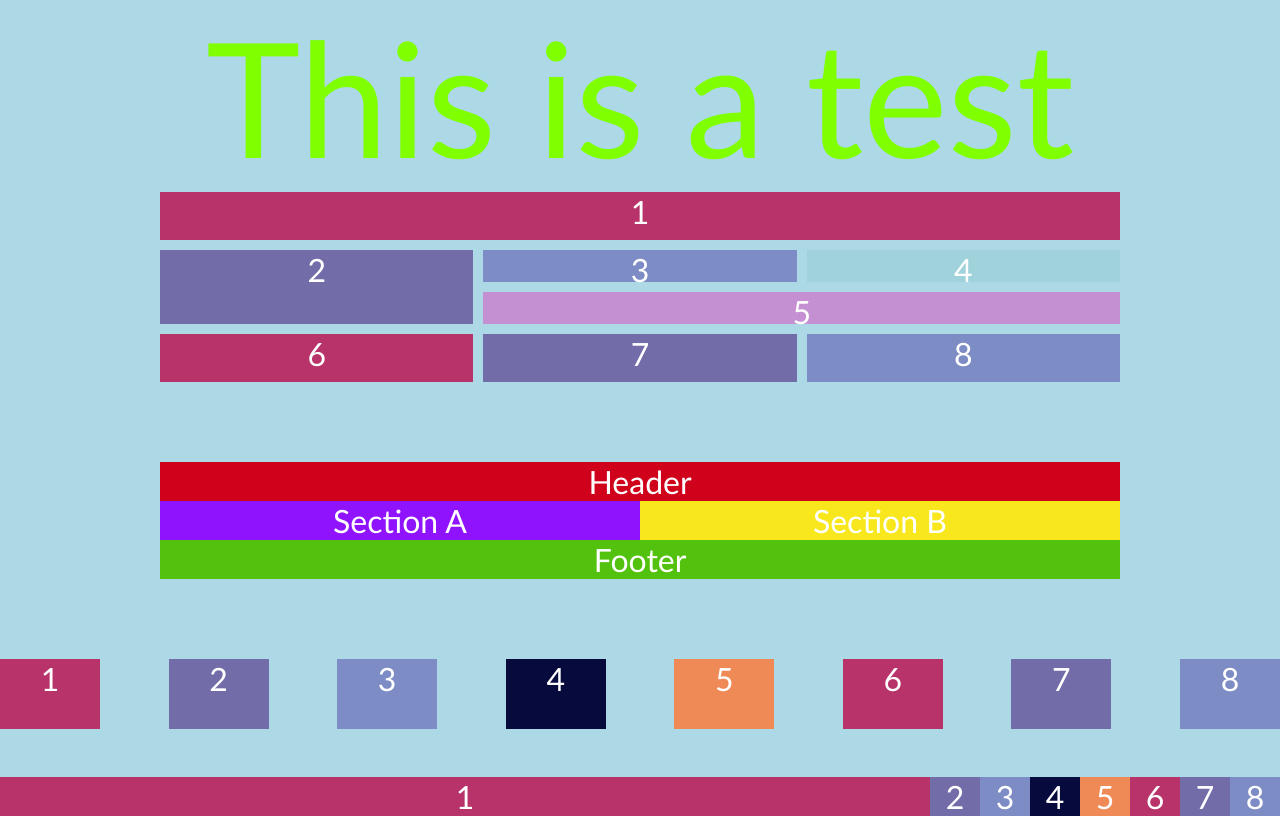
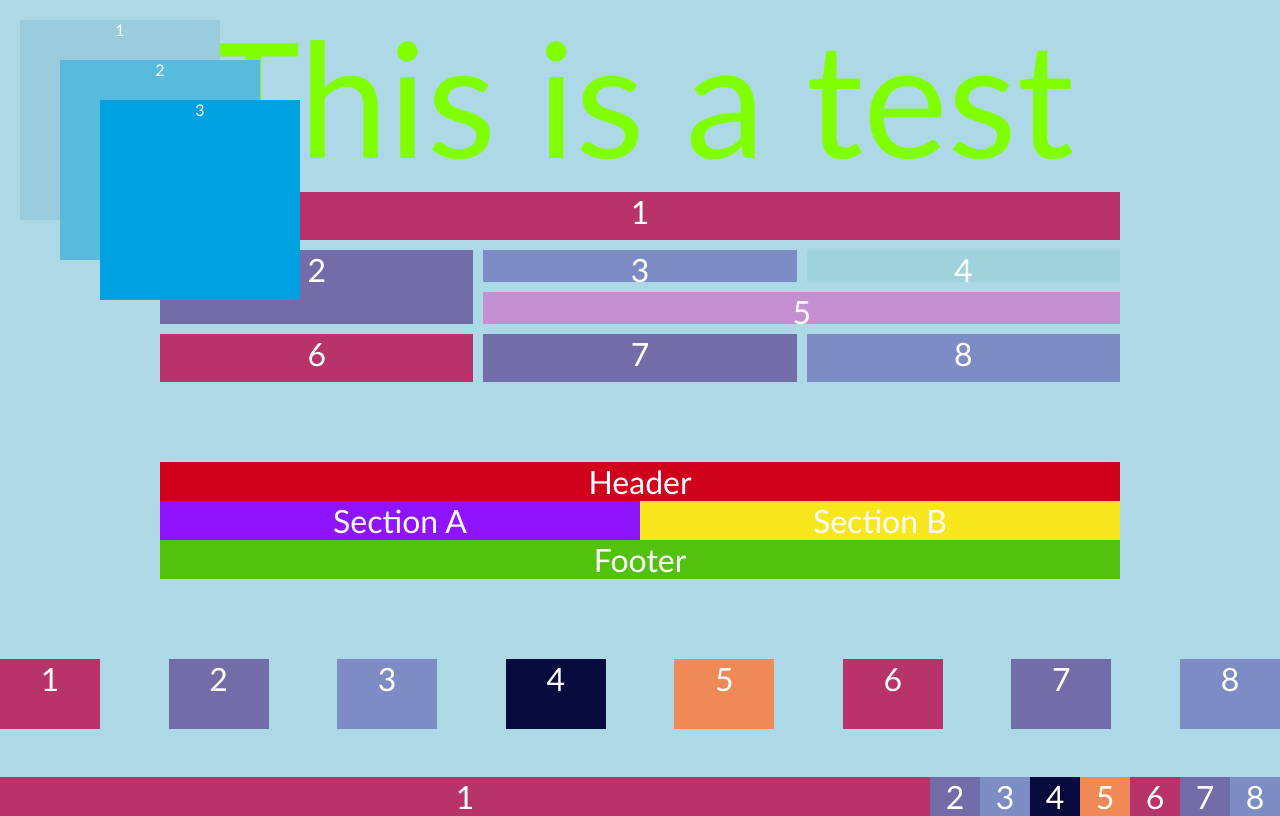
Before and after one commit to Peter-Adjao/Hands-On-project, a plain HTML site: page index.html in a window 1280 px wide. Drawn offline with Linux system fonts and the light colour scheme.

Commit message:
feat: Implement absolute positioning to position cards

```diff
--- a/css/styles.css
+++ b/css/styles.css
@@ -182,3 +182,32 @@ section#b {
 .container3 div:nth-child(5){
    background-color: #EF8956;
 }
+
+/*Legacy way*/
+
+#card1, #card2, #card3 {
+    width: 200px;
+    height: 200px;
+    text-align: center;
+}
+
+#card1 {
+    position: absolute;
+    top: 20px;
+    left: 20px;
+    background-color: #9bccdd;
+}
+
+#card2 {
+    position: absolute;
+    top: 60px;
+    left: 60px;
+    background-color: #58badd;
+}
+
+#card3 {
+    position: absolute;
+    top: 100px;
+    left: 100px;
+    background-color: #00a1e0;
+}
--- a/index.html
+++ b/index.html
@@ -47,6 +47,11 @@
         <div class="item3">7</div>
         <div class="item3">8</div>
     </div>
+ <!--Legacy way-->
+    <div id="card1">1</div>
+    <div id="card2">2</div>
+    <div id="card3">3</div>
+
 
 </body>
 </html>
```
